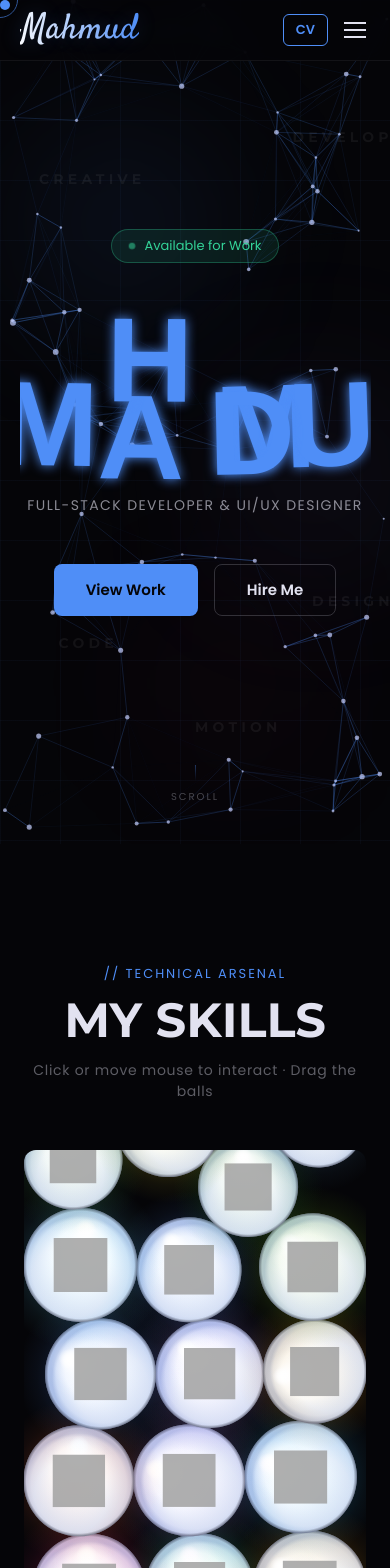
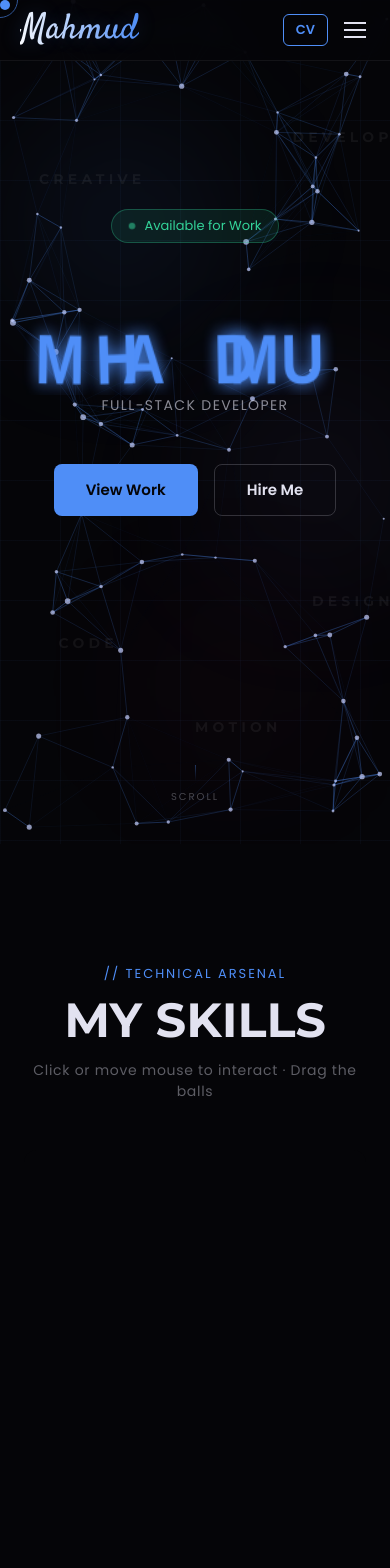
Before and after one commit to mahmudshamim/mahmud-portfolio-website, a Next.js app: page / in a window 390 px wide. Shown: the top 1568 px of the page. Built offline with nearby package versions, Linux system fonts and the light colour scheme.

Commit message:
feat: update hero, skills, name reveal, layout & portfolio data

```diff
--- a/app/layout.tsx
+++ b/app/layout.tsx
@@ -24,7 +24,7 @@ const poppins = Poppins({
 })
 
 export const metadata: Metadata = {
-  title: 'Mahmud — Full-Stack Developer & UI/UX Designer',
+  title: 'Mahmud — Full-Stack Developer',
   description:
     'Full-Stack Developer at Khulna Technologies LLC. Building full-stack apps with React, Next.js, Node.js, and MongoDB.',
   icons: {
@@ -34,7 +34,7 @@ export const metadata: Metadata = {
   },
   openGraph: {
     title: 'Mahmud — Full-Stack Developer',
-    description: 'Full-Stack Developer & UI/UX Designer based in Dhaka, Bangladesh.',
+    description: 'Full-Stack Developer based in Dhaka, Bangladesh.',
     url: 'https://mahmud.dev',
     siteName: 'Mahmud Portfolio',
     locale: 'en_US',
--- a/components/Hero.tsx
+++ b/components/Hero.tsx
@@ -229,6 +229,7 @@ export default function Hero() {
           zIndex: 10,
           textAlign: 'center',
           padding: '0 clamp(16px, 5vw, 24px)',
+          marginTop: 'clamp(-120px, -15vh, 0px)',
           transform: `perspective(1000px) rotateX(${tilt.x}deg) rotateY(${tilt.y}deg)`,
           transition: 'transform 0.1s linear',
         }}
--- a/components/NameReveal.tsx
+++ b/components/NameReveal.tsx
@@ -3,8 +3,6 @@
 import { useEffect, useRef } from 'react'
 
 const NAME = 'MAHMUD'
-const FONT_SIZE = 120
-const FONT = `900 ${FONT_SIZE}px 'Bebas Neue', sans-serif`
 const ACCENT = '#4f8ef7'
 
 type LetterBody = {
@@ -29,7 +27,10 @@ export default function NameReveal() {
     if (!canvas || !container) return
 
     const W = container.offsetWidth || 700
-    const H = 200
+    // Responsive font size: scale so name fills ~88% of container width
+    const FONT_SIZE = Math.min(120, Math.floor(W * 0.88 / NAME.length * 1.18))
+    const FONT = `900 ${FONT_SIZE}px 'Bebas Neue', sans-serif`
+    const H = Math.round(FONT_SIZE * 1.7)
     canvas.width = W
     canvas.height = H
 
@@ -216,7 +217,7 @@ export default function NameReveal() {
   return (
     <div
       ref={containerRef}
-      style={{ width: '100%', height: 200, position: 'relative' }}
+      style={{ width: '100%', height: 'clamp(120px, 22vw, 200px)', position: 'relative' }}
       title="Click to explode"
     >
       <canvas
--- a/components/Skills.tsx
+++ b/components/Skills.tsx
@@ -48,6 +48,8 @@ export default function Skills() {
     if (!container || !canvas) return
 
     let canvasWidth = container.clientWidth
+    // Scale ball sizes based on screen width (mobile: smaller, desktop: full size)
+    const ballScale = Math.min(1, canvasWidth / 900)
     let canvasHeight = 600
     const floorY = canvasHeight
 
@@ -82,7 +84,7 @@ export default function Skills() {
     const skillBalls: { body: Matter.Body; skill: typeof allSkills[0]; R: number }[] = []
 
     allSkills.forEach((skill, i) => {
-      const R = 35 + (skill.level / 100) * 25
+      const R = (35 + (skill.level / 100) * 25) * ballScale
       const x = 100 + Math.random() * (canvasWidth - 200)
       const y = -100 - i * 90 - Math.random() * 150
 
@@ -320,6 +322,7 @@ export default function Skills() {
         padding: '120px 24px 80px',
         position: 'relative',
         minHeight: '800px',
+        overflow: 'hidden',
       }}
     >
       <div style={{ maxWidth: 1200, margin: '0 auto' }}>
@@ -353,7 +356,7 @@ export default function Skills() {
           </p>
         </div>
 
-        <div ref={containerRef} style={{ width: '100%', background: '#050508', borderRadius: 12 }}>
+        <div ref={containerRef} style={{ width: '100%', background: '#050508', borderRadius: 12, overflow: 'hidden' }}>
           <canvas
             ref={canvasRef}
             style={{
--- a/data/portfolio.ts
+++ b/data/portfolio.ts
@@ -3,7 +3,7 @@ export const portfolioData = {
     name: "Md. Abdulla Al Mahmud",
     shortName: "Mahmud",
     fullName: "Md. Abdulla Al Mahmud",
-    role: "Full-Stack Developer & UI/UX Designer",
+    role: "Full-Stack Developer",
     tagline: "Building full-stack web applications with clean UI and real-world impact.",
     email: "mahmud.shamim.codes@gmail.com",
     phone: "+880 1963152981",
```
